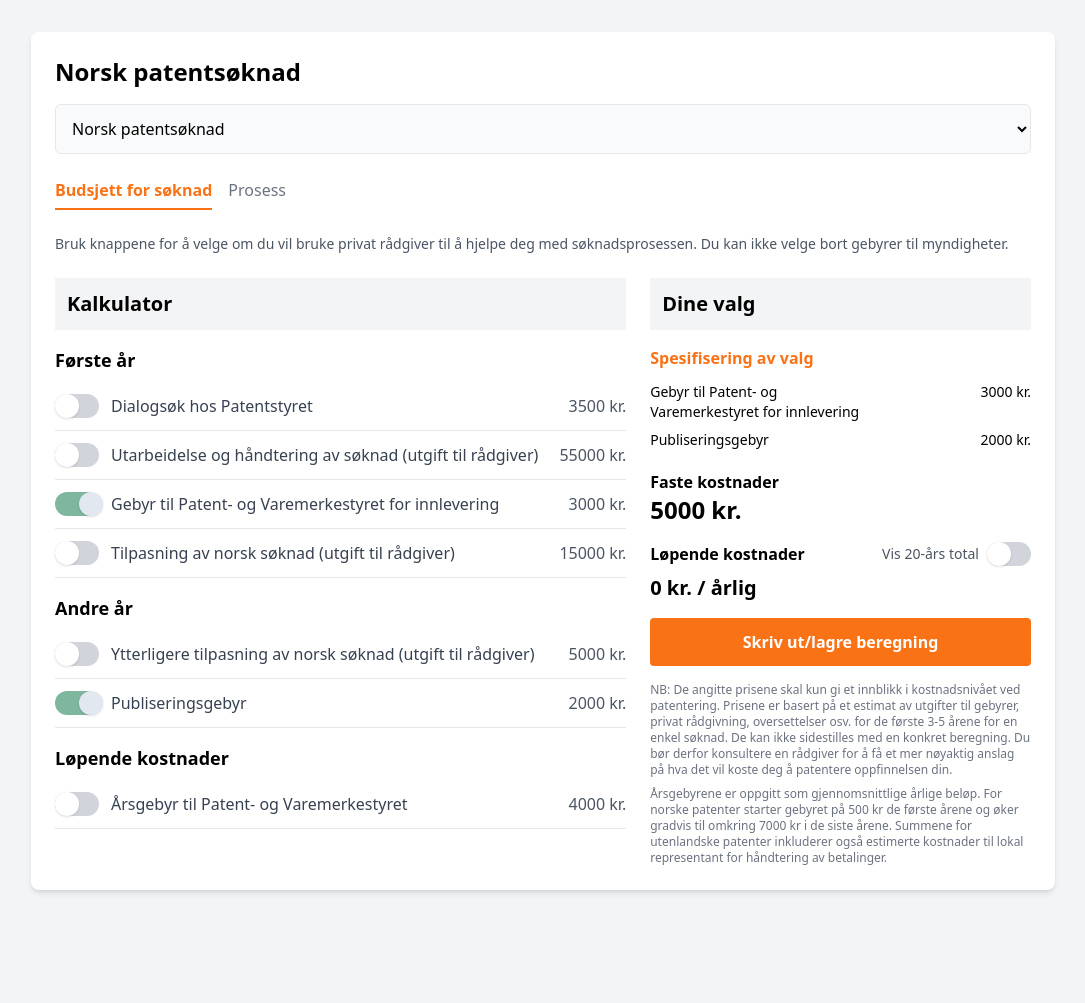
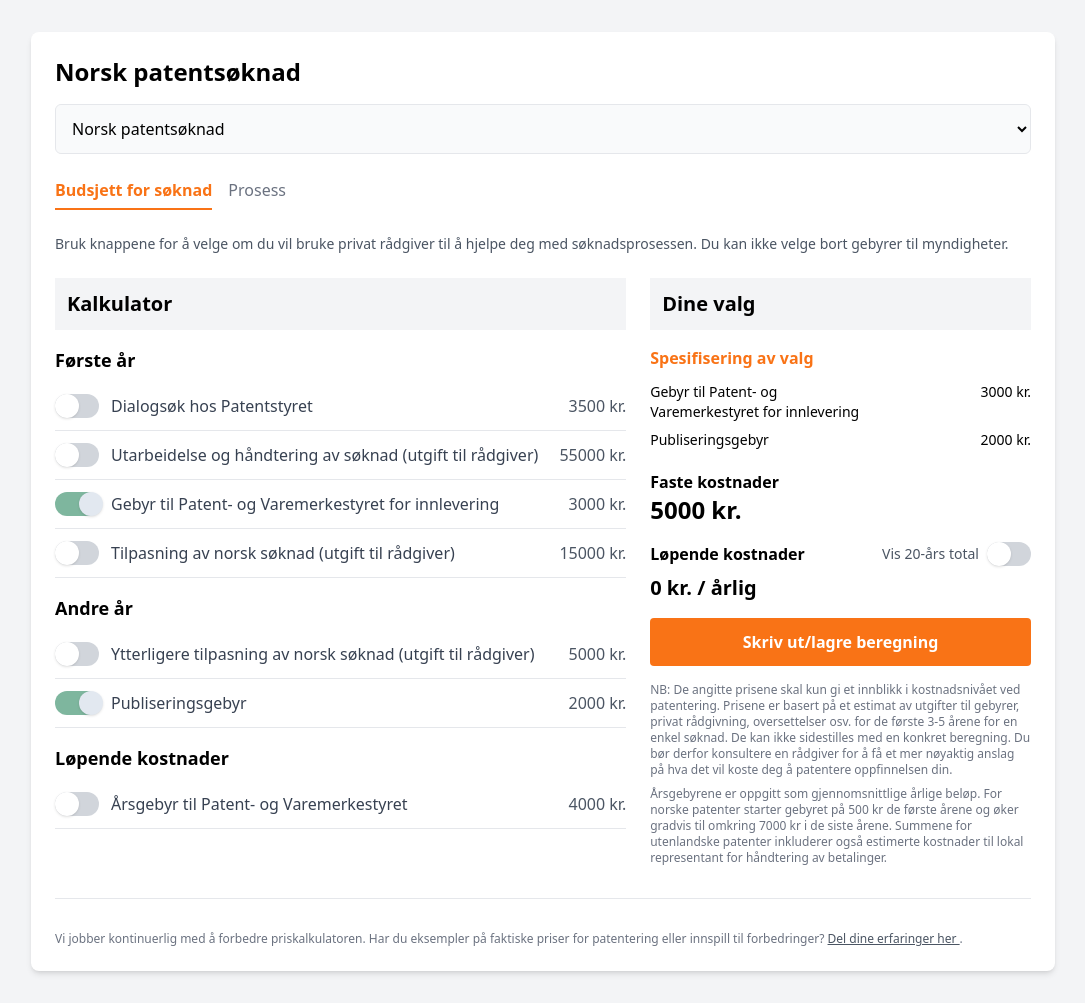
Before and after one commit to punnerud/patentkalkulator, a plain HTML site: page index.html in a window 1280 px wide. Shown: the whole page, without its empty margins (97-1182 px from the left). Before the commit the page ends 922 px from the top, so only its background shows below. Drawn offline with nearby package versions, Linux system fonts and the light colour scheme.

Commit message:
Tilbakemeldingsknapp

```diff
--- a/index.html
+++ b/index.html
@@ -67,6 +67,7 @@
     <div class="max-w-5xl mx-auto bg-white rounded-lg shadow-md overflow-hidden">
         <div class="p-6">
             <h1 class="text-2xl font-bold mb-4">Norsk patentsøknad</h1>
+
             <select id="productType" class="w-full p-3 mb-6 border rounded-md bg-gray-50">
                 <!-- Options will be populated by JavaScript -->
             </select>
@@ -140,6 +141,19 @@
                 <div id="processSteps" class="mt-6">
                     <!-- Process steps will be populated by JavaScript -->
                 </div>
+            </div>
+
+            <!-- Move feedback section to bottom and make it more subtle -->
+            <div class="mt-8 border-t pt-6">
+                <p class="text-xs text-gray-500 mt-2">
+                    Vi jobber kontinuerlig med å forbedre priskalkulatoren. Har du eksempler på faktiske priser for patentering eller innspill til forbedringer?
+                    <a href="https://docs.google.com/forms/d/e/1FAIpQLSdsk2yq-ZOiWeQNjvm3dzw3_eA0pZ94Mh8E4gMIqsa0ZA9GaQ/viewform?usp=sf_link"
+                       class="text-gray-600 underline hover:text-gray-800"
+                       target="_blank"
+                       rel="noopener noreferrer">
+                        Del dine erfaringer her
+                    </a>.
+                </p>
             </div>
         </div>
     </div>
```
